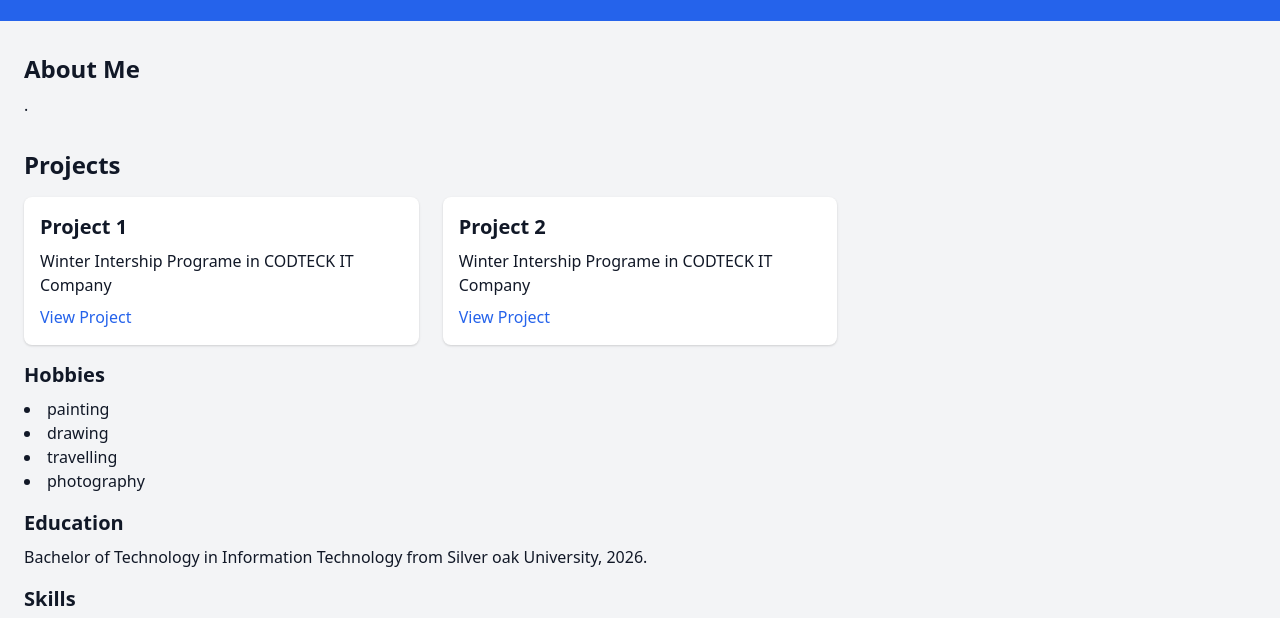
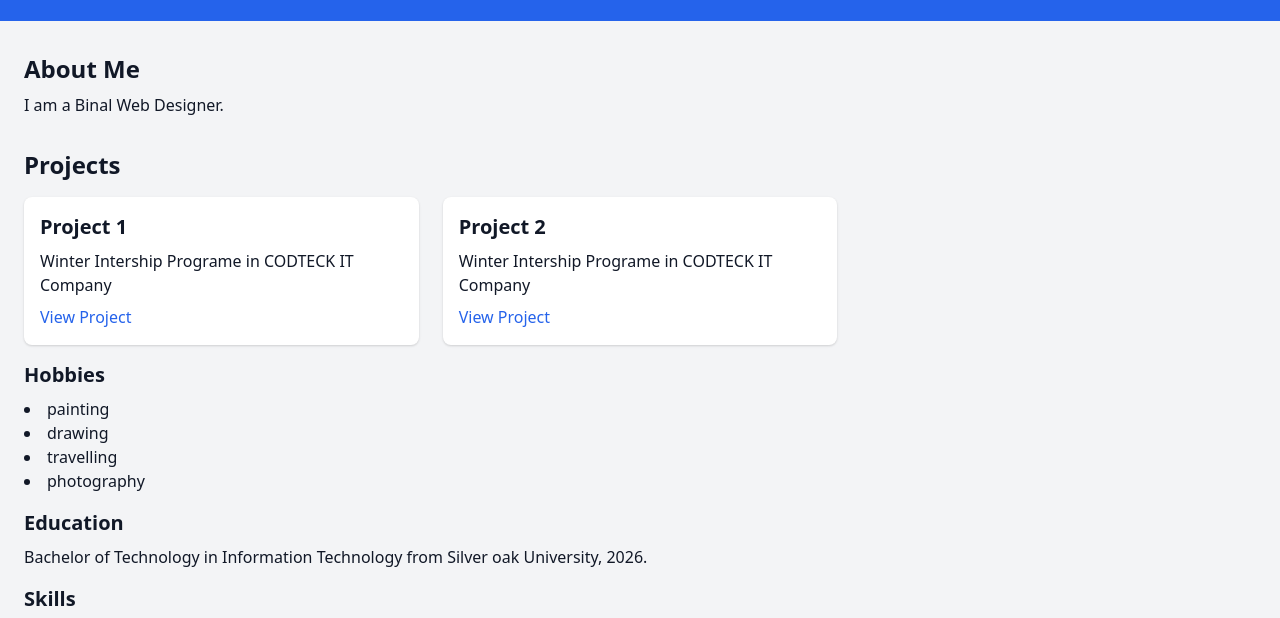
Before and after one commit to BinalPatel29/fswd-1, a plain HTML site: page index.html in a window 1280 px wide. Shown: the part 155-773 px from the top of the page. Drawn offline with nearby package versions, Linux system fonts and the light colour scheme.

Commit message:
Update index.html

```diff
--- a/index.html
+++ b/index.html
@@ -22,7 +22,7 @@
 
     <section class="mt-8 px-6">
         <h2 class="text-2xl font-semibold">About Me</h2>
-        <p class="mt-2">.</p>
+        <p class="mt-2">I am a Binal Web Designer.</p>
     </section>
 
     <section class="mt-8 px-6">
```
